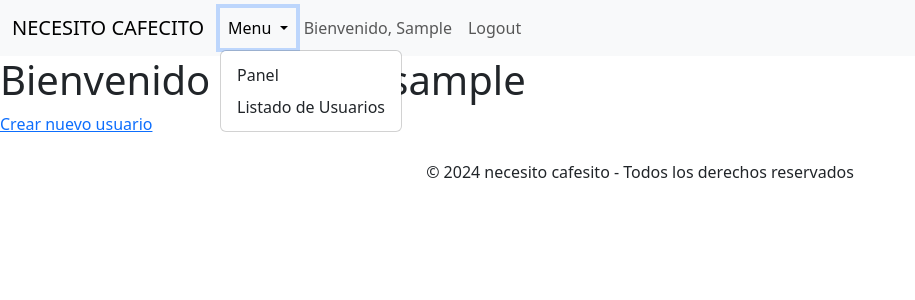
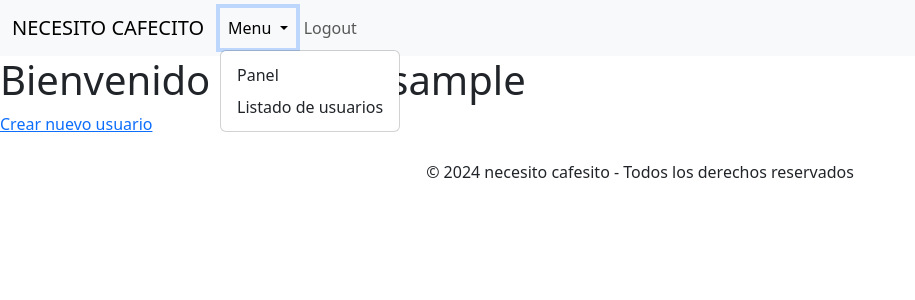
Before and after one commit to PatricioBarrera1/coder_Patricio_Barrera_EntregaFinal, a Django app: page /panel/ in a window 1280 px wide, after a click on "Menu". Shown: the top 300 px of the page, without its empty margins (0-915 px from the left). Run offline with Django 5.2, Linux system fonts and the light colour scheme; the visitor is signed in with stand-in values (Sample User, id 1); some libraries are stand-ins or nearby versions.

Commit message:
Resolved the login using admin and also the logout redirect

```diff
--- a/app_core/settings.py
+++ b/app_core/settings.py
@@ -127,9 +127,9 @@ STATIC_ROOT = BASE_DIR / 'staticfiles'
 
 DEFAULT_AUTO_FIELD = 'django.db.models.BigAutoField'
 
-LOGIN_URL = 'app_login:login'
+#LOGIN_URL = 'app_login:login'
 LOGIN_REDIRECT_URL = 'app_login:panel'
-#LOGOUT_REDIRECT_URL = 'app_login:login'
+LOGOUT_REDIRECT_URL = 'app_login:login'
 
 MEDIA_URL = '/media/'
 MEDIA_ROOT = BASE_DIR / 'media'
--- a/app_login/templates/app_login/base.html
+++ b/app_login/templates/app_login/base.html
@@ -31,18 +31,21 @@
                                     <a class="dropdown-item" href="{% url 'app_login:panel' %}">Panel</a>
                                 </li>
                                 <li>
-                                    <a class="dropdown-item" href="{% url 'app_login:user_list' %}">Listado de Usuarios</a>
+                                    <a class="dropdown-item" href="{% url 'app_login:user_list' %}">Listado de usuarios</a>
                                 </li>
                             </ul>
                         </li>
                         <!-- Dynamic User Section -->
                         {% if user.is_authenticated %}
-                            <li class="nav-item">
-                                <span class="nav-link">Bienvenido, {{ user.first_name }}</span>
-                            </li>
-                            <li class="nav-item">
-                                <a class="nav-link" href="{% url 'logout' %}">Logout</a>
-                            </li>
+                            <!-- <li class="nav-item">
+                                <a class="nav-link" href="{% url 'app_login:logout' %}">Logout</a>
+                            </li> -->
+                        <li>
+                            <form method="post" action="{% url 'app_login:logout' %}" style="display:inline;">
+                                {% csrf_token %}
+                                <button type="submit" class="btn btn-link nav-link">Logout</button>
+                            </form>
+                        </li>
                         {% else %}
                             <li class="nav-item">
                                 <a class="nav-link" href="{% url 'app_login:login' %}">Login</a>
--- a/app_login/templates/app_login/login.html
+++ b/app_login/templates/app_login/login.html
@@ -18,6 +18,7 @@
         {% csrf_token %}
         <div class="mb-3">
             {{ form.username.label_tag }}
+            <!-- {{ form.username|default:''|add_class:"form-control" }} -->
             {{ form.username|add_class:"form-control" }}
             {{ form.username.errors }}
         </div>
--- a/app_login/urls.py
+++ b/app_login/urls.py
@@ -1,11 +1,14 @@
 from django.urls import path
 from .views import UserLoginView, PanelView, UserListView, UserCreateView, UserUpdateView
 from django.contrib.auth import views as auth_views
+from django.contrib.auth.views import LogoutView
+
 
 app_name = "app_login"
 
 urlpatterns = [
     path('login/', UserLoginView.as_view(), name='login'),
+    path('logout/', LogoutView.as_view(), name='logout'),
     path('panel/', PanelView.as_view(), name='panel'),
     path('users/', UserListView.as_view(), name='user_list'),
     path('users/create/', UserCreateView.as_view(), name='user_create'),
--- a/app_login/views.py
+++ b/app_login/views.py
@@ -5,9 +5,11 @@ from django.contrib.auth.models import User
 from .forms import CustomUserCreationForm, CustomUserChangeForm
 from django.urls import reverse_lazy
 from django.contrib import messages
+from django.contrib.auth.forms import AuthenticationForm
 
 class UserLoginView(LoginView):
     template_name = 'app_login/login.html'
+    authentication_form = AuthenticationForm
 
 class PanelView(LoginRequiredMixin, TemplateView):
     template_name = 'app_login/panel.html'
```
Also changed, not shown: app_login/templates/app_login/logout.html (added, +9 -0 lines), 1 other file.
